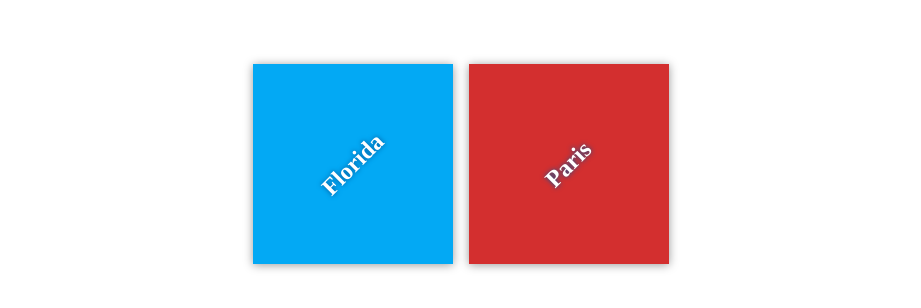
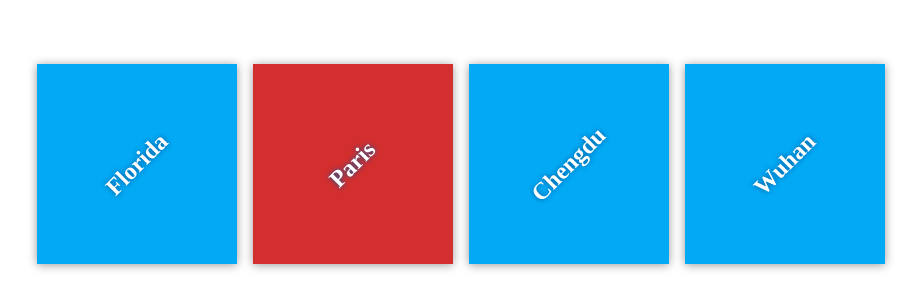
Before and after one commit to zwsnail/my-travel-plan, a plain HTML site: page index.html in a window 1280 px wide. Shown: the part 236-544 px from the top of the page, without its empty margins (179-1100 px from the left). Drawn offline with Linux system fonts and the light colour scheme.

Commit message:
second time change

```diff
--- a/app.css
+++ b/app.css
@@ -58,3 +58,11 @@ h2 {
 #paris {
     background-color: #d32f2f;
 }
+
+#chengdu{
+    background-color: #03a9f4;
+}
+
+#wuhan {
+    background-color: #03a9f4;
+}
--- a/index.html
+++ b/index.html
@@ -17,6 +17,14 @@
             <div class="destination" id="paris">
                 <h2>Paris</h2>
             </div>
+
+            <div class="destination" id="chengdu">
+                <h2>Chengdu</h2>
+            </div>
+
+            <div class="destination" id="wuhan">
+                <h2>Wuhan</h2>
+            </div>
         </div>
     </div>
 
```
